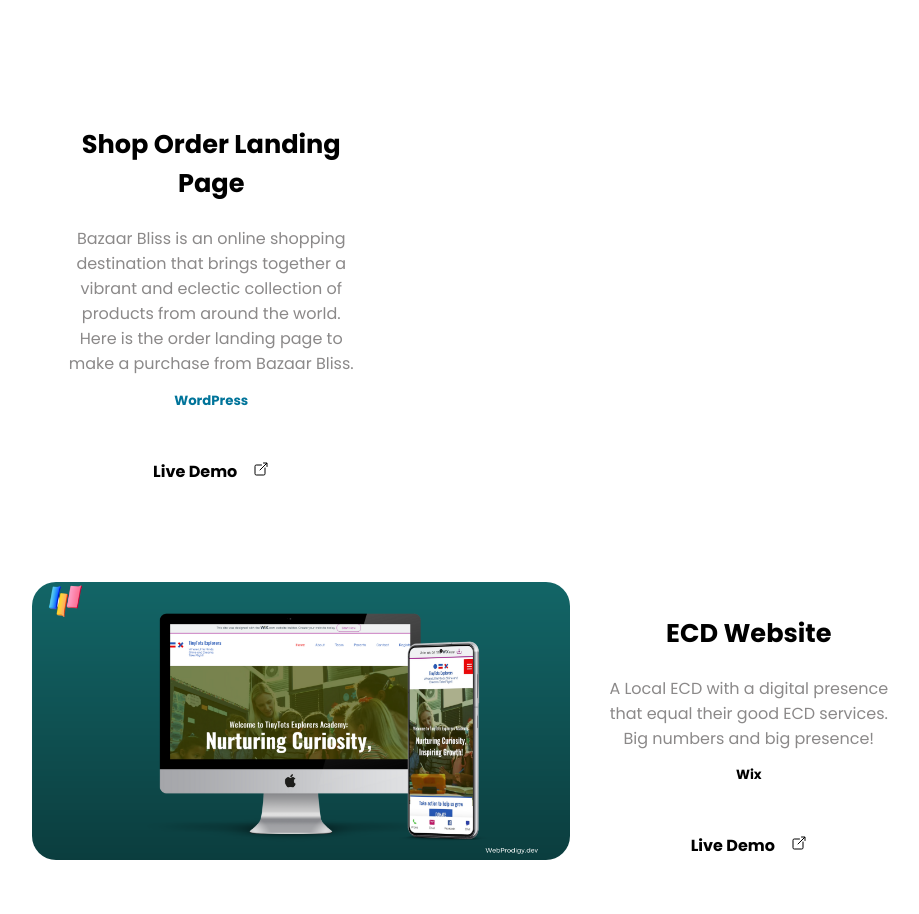
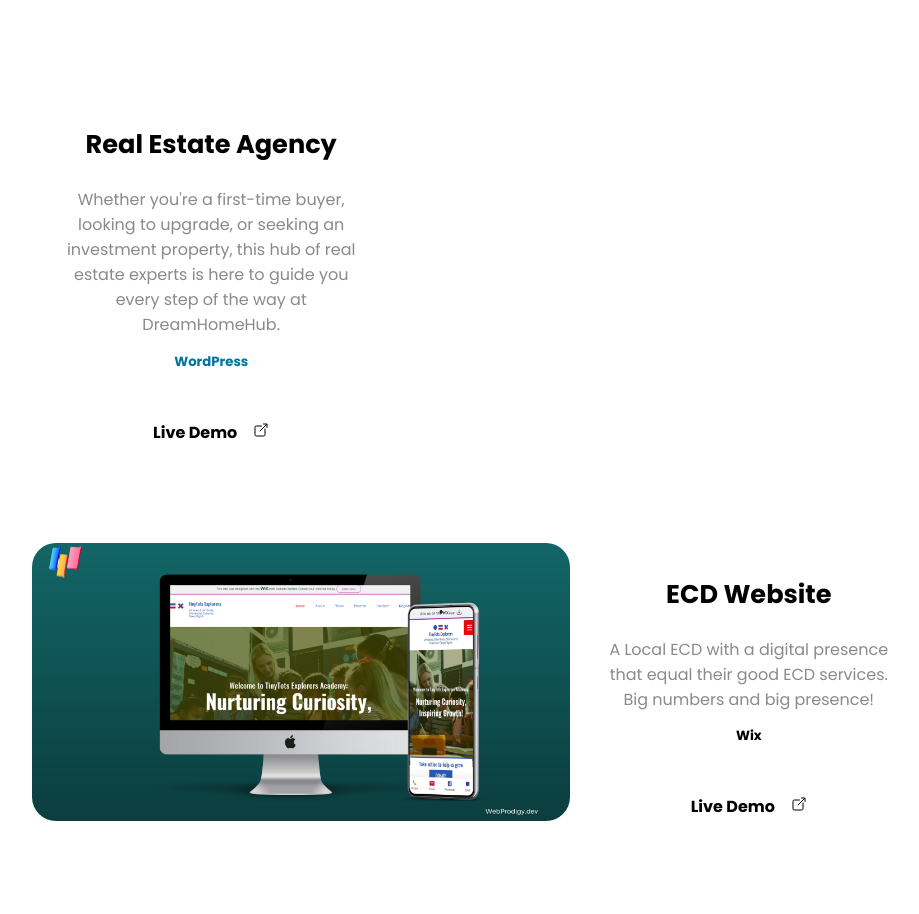
Before and after one commit to Webprodigy/-dev, a plain HTML site: page index.html in a window 1280 px wide. Shown: the part 2906-3820 px from the top of the page, without its empty margins (160-1079 px from the left). Drawn offline with nearby package versions, Linux system fonts and the light colour scheme.

Commit message:
Update index.html

```diff
--- a/index.html
+++ b/index.html
@@ -159,12 +159,12 @@
                 </div>
                 <div class="design-2" data-aos="fade-up" data-aos-duration="800">
                     <div class="explain">
-                        <h1>Shop Order Landing Page</h1>
-                        <p>Bazaar Bliss is an online shopping destination that brings together a vibrant and eclectic collection of products from around the world. Here is the order landing page to make a purchase from Bazaar Bliss.</p>
+                        <h1>Real Estate Agency</h1>
+                        <p>Whether you're a first-time buyer, looking to upgrade, or seeking an investment property, this hub of real estate experts is here to guide you every step of the way at DreamHomeHub.</p>
                         <h5 style="color: #00749A">WordPress</h5>
                         <span class="links">
 <!--                            <a><h4>Code</h4><i class="fa-brands fa-github"></i></a>-->
-                            <a href="https://webprodigylee.wordpress.com/" target=”_blank”><h4>Live Demo</h4></a><a href="https://webprodigylee.wordpress.com/" target=”_blank”><ion-icon name="open-outline"></ion-icon></a>
+                            <a href="https://webprodigylee7.wordpress.com/" target=”_blank”><h4>Live Demo</h4></a><a href="https://webprodigylee.wordpress.com/" target=”_blank”><ion-icon name="open-outline"></ion-icon></a>
                         </span>
                     </div>
                     <div class="photo wordpress"></div>
```
